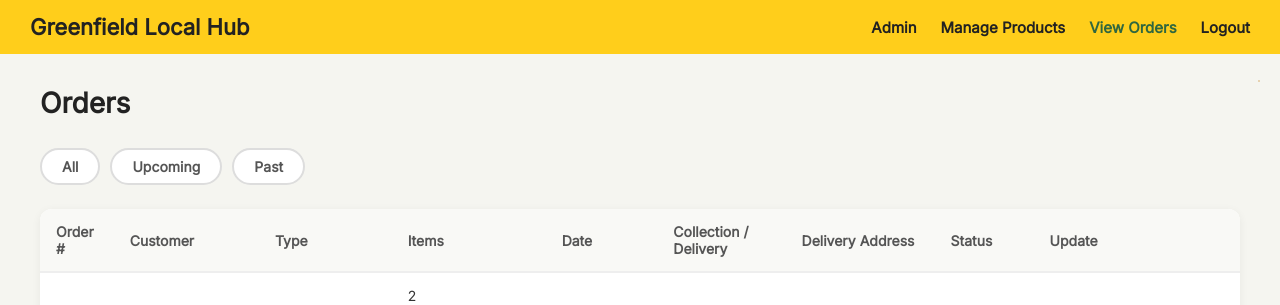
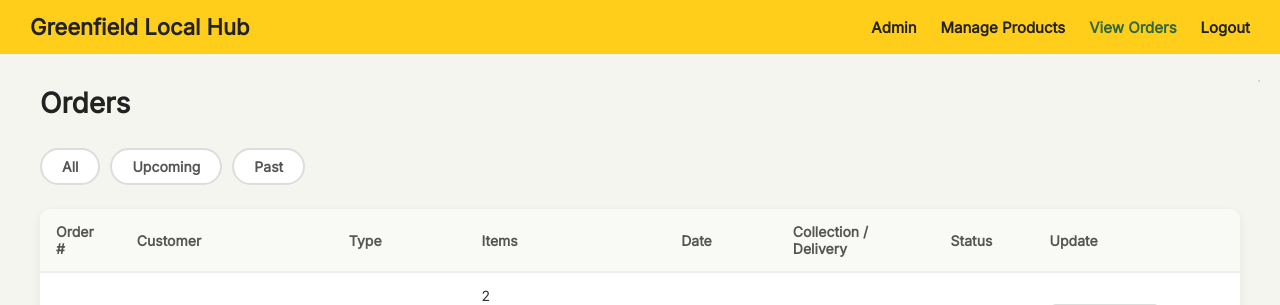
Before and after one commit to TYPZ-Y2K/GLH-prototype, a Flask app: template GLH/templates/admin/orders.html in a window 1280 px wide. Shown: the top 305 px of the page. Run offline with Flask 3, Linux system fonts and the light colour scheme; the template is opened without the code that fills it: values that come from a table or form of the project are taken from there, others are empty; data comes from the database, SQL or seed files in the repository; some libraries are stand-ins or nearby versions.

Commit message:
Update orders.html

```diff
--- a/GLH/templates/admin/orders.html
+++ b/GLH/templates/admin/orders.html
@@ -131,7 +131,6 @@
                         <th>Items</th>
                         <th>Date</th>
                         <th>Collection / Delivery</th>
-                        <th>Delivery Address</th>
                         <th>Status</th>
                         <th>Update</th>
                     </tr>
@@ -161,7 +160,6 @@
                         </td>
                         <td>{{ order.order_date.strftime('%d/%m/%Y') if order.order_date else '—' }}</td>
                         <td>{{ order.dc_date.strftime('%d/%m/%Y') if order.dc_date else '—' }}</td>
-                        <td>{{ order.delivery_addr}}</td>
                         <td>
                             <span class="status status-{{ order.status.value | lower }}">
                                 {{ order.status.value }}
```
